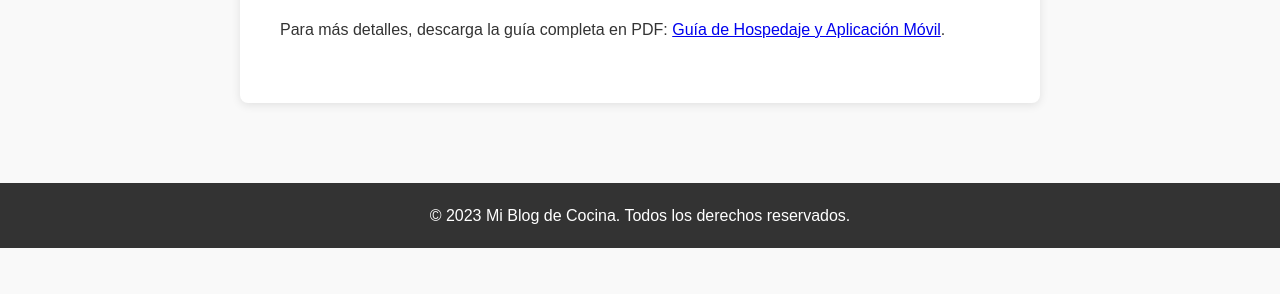
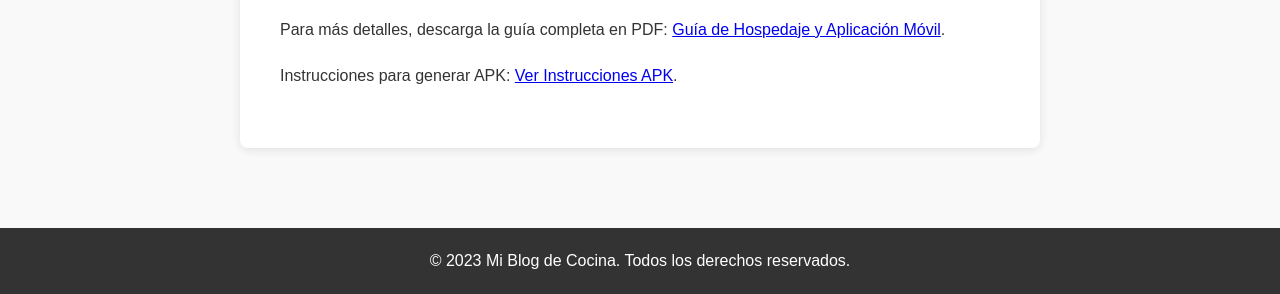
Before and after one commit to jordako7805/pagina-recetas, a plain HTML site: page about.html in a window 1280 px wide. Shown: the part 1185-1479 px from the top of the page. Before the commit the page ends 1433 px from the top, so only its background shows below. Drawn offline with Linux system fonts and the light colour scheme.

Commit message:
Add APK generation instructions

```diff
--- a/about.html
+++ b/about.html
@@ -49,6 +49,7 @@
                 <img src="https://api.qrserver.com/v1/create-qr-code/?size=150x150&data=https://jordako7805.github.io/pagina-recetas/" alt="QR Code para la página" style="border: 1px solid #ccc; padding: 10px;">
                 <p>La página también está configurada como Progressive Web App (PWA), lo que permite instalarla como aplicación en móviles. En Chrome o Safari, ve a la URL y selecciona "Agregar a pantalla de inicio".</p>
                 <p>Para más detalles, descarga la guía completa en PDF: <a href="guia_hospedaje.pdf" download>Guía de Hospedaje y Aplicación Móvil</a>.</p>
+                <p>Instrucciones para generar APK: <a href="apk_instructions.md" target="_blank">Ver Instrucciones APK</a>.</p>
             </div>
         </section>
     </main>
```
Also changed, not shown: 2 other files.
